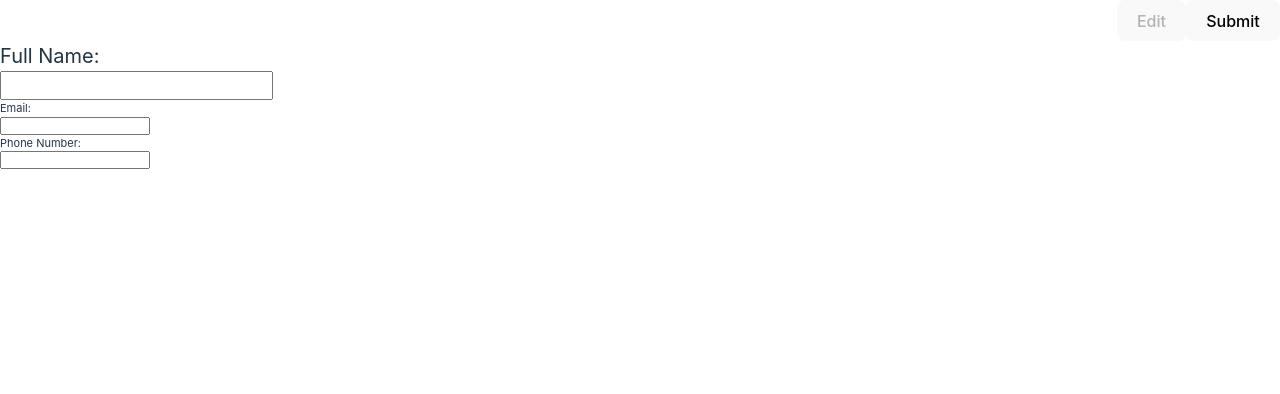
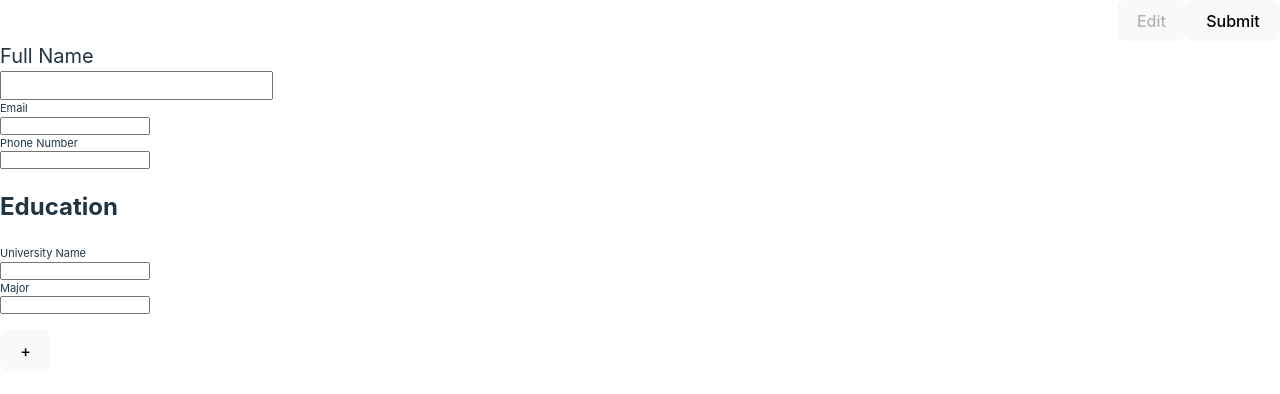
Before and after one commit to lore4prez/resume-builder, a React (Vite) app: page / in a window 1280 px wide. Both pictures are taken after a click on the button "Edit". Shown: the top 394 px of the page. Built offline with nearby package versions, Linux system fonts and the light colour scheme.

Commit message:
Add education input component

```diff
--- a/src/App.jsx
+++ b/src/App.jsx
@@ -1,6 +1,7 @@
 import { useState, createContext } from 'react'
 import './App.css'
 import { MainBtns, GenInfo } from './components/GenInfo'
+import { Education } from './components/Educ'
 
 const Visible = createContext({
   isVisible: true,
@@ -16,6 +17,7 @@ function App() {
     <Visible.Provider value = {{isVisible, toggleVisibility}}>
       <MainBtns></MainBtns>
       <GenInfo></GenInfo>
+      <Education></Education>
     </Visible.Provider>
   )
 }
--- /dev/null
+++ b/src/components/Educ.jsx
@@ -0,0 +1,84 @@
+import {useState, useContext} from "react";
+import { Visible } from '../App';
+import { InputField } from "./GenInfo"
+
+function AddBulletPoint() {
+    const [numBP, setNumBP] = useState(1);  // Tracks the number of bullet points
+    const [bpList, setBPList] = useState([]);  // List of bullet points
+    const [newBullet, setNewBullet] = useState("");  // Input value for new local bullet
+
+    const { isVisible } = useContext(Visible);
+
+    // Function to add a new bullet point to the list
+    function addBP() {
+      setNumBP(numBP + 1);
+      setBPList(prevList => [...prevList, newBullet]);
+      setNewBullet("");
+    }
+
+    // Function to update the most recent item in bpList
+    function updateList(index, value) {
+      setBPList(prevList => {
+        const updatedList = [...prevList];
+        updatedList[index] = value;  // Update the item at the specified index
+        return updatedList;
+      });
+    }
+
+    return (
+      <div>
+        <ul>
+          {bpList.map((bullet, index) => (
+            <li key={index}>
+              <InputField
+                show={isVisible}
+                showLabel={false}
+                value={bullet}  // Set the current bullet point as the value
+                func={(e) => updateList(index, e.target.value)}  // Update the item at this index
+              />
+            </li>
+          ))}
+        </ul>
+        <button style={{ display: isVisible ? "none" : "block" }} onClick={addBP}>
+          +
+        </button>
+      </div>
+    );
+  }
+
+function Education() {
+    const [uni, setUni] = useState("");
+    const [major, setMajor] = useState("");
+
+    const {isVisible} = useContext(Visible);
+
+    return (
+        <div className="edu-info">
+            <h2>Education</h2>
+            <InputField id = "University Name" show = {isVisible} value = {uni} func = {(e) => setUni(e.target.value)}></InputField>
+            <InputField id = "Major" show = {isVisible} value = {major} func = {(e) => setMajor(e.target.value)}></InputField>
+            <AddBulletPoint></AddBulletPoint>
+        </div>
+    )
+}
+
+// function AddEducation() {
+//     const [uniList, setUniList] = useState([]); // List of uni
+
+//     const {isVisible} = useContext(Visible);
+
+//     // Add a university/education background to the list
+//     function addUni() {
+//         setUniList(prevList => [...prevList, AddEducation])
+//     }
+
+//     return (
+//         <div>
+//             <h2>Education</h2>
+//             <button style={{ display: isVisible ? "none" : "block" }} >+</button>
+//             {/* <AddEducation></AddEducation> */}
+//         </div>
+//     )
+// }
+
+export {Education}
--- a/src/components/GenInfo.jsx
+++ b/src/components/GenInfo.jsx
@@ -2,6 +2,8 @@ import {useState, useContext} from 'react';
 import { Visible } from '../App';
 import '../styles/GenInfo.css'
 
+// Component for the two main buttons: edit and submit
+// Clicking edit will remove all of the displayed values and show input fields, clicking submit will remove the input fields and show the input values
 function MainBtns() {
     const {isVisible, toggleVisibility} = useContext(Visible);
 
@@ -15,15 +17,17 @@ function MainBtns() {
     )
 }
 
+// Component for all general input fields
+// label, input, text (p)
 function InputField({id, show, type, value, fontSize, func}) {
     const inputStyle = {
         fontSize: fontSize + 'px',
         display: {show}
     }
-
+    // This label element is where you  last stopped
     return (
         <div>
-            <label htmlFor={id} style = {{...inputStyle, display: show ? "none" : "block"}}>{id + ":"} <br></br></label>
+            <label htmlFor={id} style = {{...inputStyle, display: show ? "none" : "block"}} >{id} <br></br></label>
             <input
                 style = {{...inputStyle, display: show ? "none" : "block"}} id = {id} type = {type} value = {value} onChange = {func}
             />
@@ -33,18 +37,21 @@ function InputField({id, show, type, value, fontSize, func}) {
 }
 
 InputField.defaultProps = {
+    id: "",
     show: "block",
+    showLabel: true,
     type: "text",
     value: "",
     fontSize: 11
 }
 
+// Component that shows the general info: name, email, phone #
 function GenInfo() {
     const [fullName, setFullName] = useState("");
     const [email, setEmail] = useState("");
     const [phoneNum, setPhoneNum] = useState("");
 
-    const {isVisible, toggleVisibility} = useContext(Visible);
+    const {isVisible} = useContext(Visible);
 
     return (
         <div className='gen-info'>
@@ -55,4 +62,4 @@ function GenInfo() {
     )
 }
 
-export {MainBtns, GenInfo}
+export {MainBtns, GenInfo, InputField}
```
